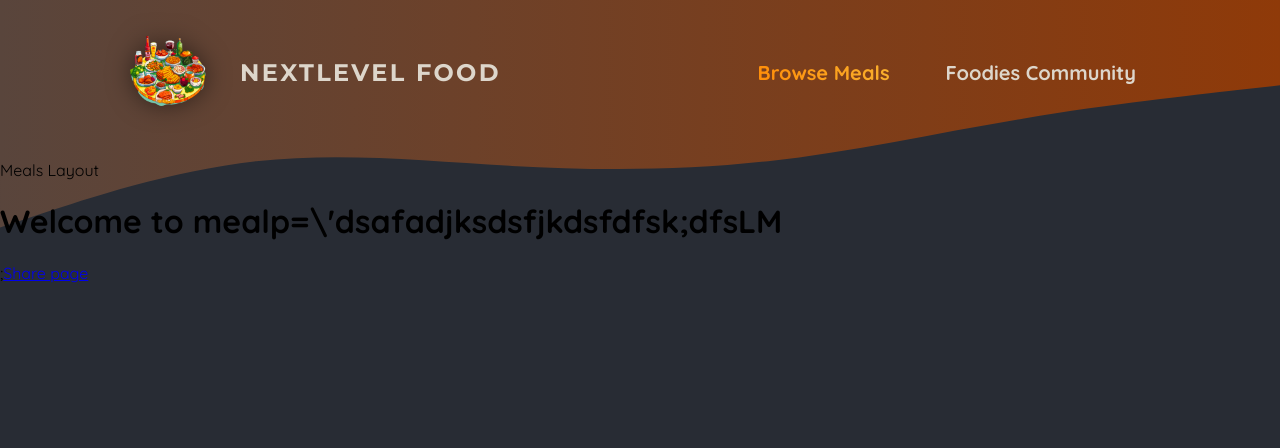
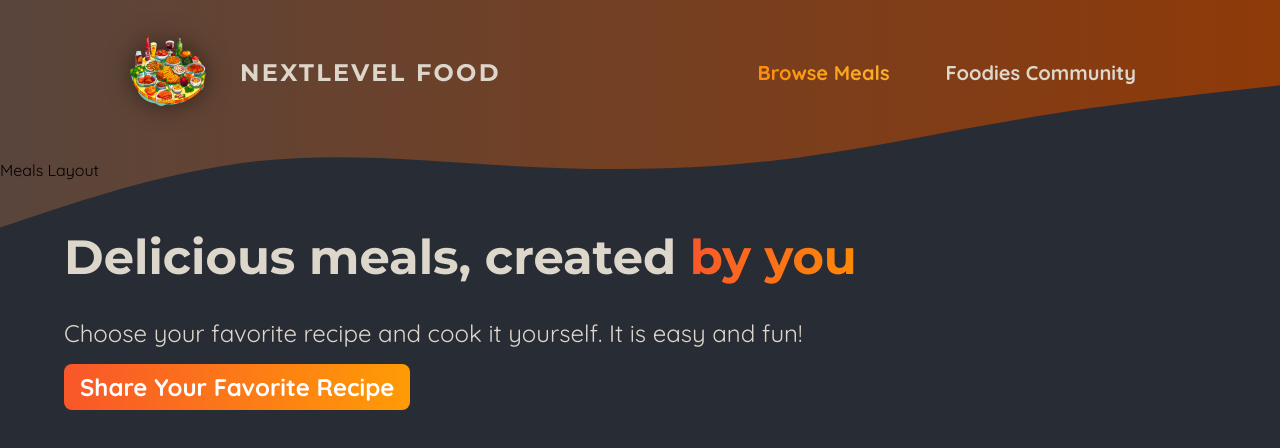
Before and after one commit to SamedyHUNX/nextjs, a Next.js app in the folder 05-onwards-foodies-starting-project/: page /meals in a window 1280 px wide. Shown: the top 448 px of the page. Built offline with nearby package versions, Linux system fonts and the light colour scheme.

Commit message:
master: community page

```diff
--- a/05-onwards-foodies-starting-project/app/meals/page.js
+++ b/05-onwards-foodies-starting-project/app/meals/page.js
@@ -1,10 +1,24 @@
 import Link from "next/link";
+import classes from "./page.module.css";
 
 export default function MealsPage() {
   return (
     <>
-      <h1>Welcome to mealp=\'dsafadjksdsfjkdsfdfsk;dfsLM</h1>;
-      <Link href="/meals/share">Share page</Link>
+      <header className={classes.header}>
+        <h1>
+          Delicious meals, created{" "}
+          <span className={classes.highlight}>by you </span>
+        </h1>
+        <p>
+          Choose your favorite recipe and cook it yourself. It is easy and fun!
+        </p>
+        <p className={classes.cta}>
+          <Link href="/meals/share">Share Your Favorite Recipe</Link>
+        </p>
+      </header>
+      <main className={classes.main}>
+
+      </main>
     </>
   );
 }
--- /dev/null
+++ b/05-onwards-foodies-starting-project/app/meals/page.module.css
@@ -0,0 +1,51 @@
+.header {
+  gap: 3rem;
+  margin: 3rem auto 5rem auto;
+  width: 90%;
+  max-width: 75rem;
+  color: #ddd6cb;
+  font-size: 1.5rem;
+}
+
+.header h1 {
+  font-family: "Montserrat", sans-serif;
+}
+
+.highlight {
+  background: linear-gradient(90deg, #f9572a, #ff8a05);
+  background-clip: text;
+  -webkit-background-clip: text;
+  -webkit-text-fill-color: transparent;
+}
+
+.header p {
+  margin: 0;
+}
+
+.cta a {
+  display: inline-block;
+  margin-top: 1rem;
+  padding: 0.5rem 1rem;
+  border-radius: 0.5rem;
+  background: linear-gradient(90deg, #f9572a, #ff9b05);
+  color: #ffffff;
+  font-weight: bold;
+  text-decoration: none;
+}
+
+.loading {
+  text-align: center;
+  animation: loading 1.2s ease-in-out infinite;
+}
+
+@keyframes loading {
+  0% {
+    color: #e9e9e9;
+  }
+  50% {
+    color: #b89b84;
+  }
+  100% {
+    color: #e9e9e9;
+  }
+}
```
Also changed, not shown: 05-onwards-foodies-starting-project/app/components/meals/meal-grid.module.css (added, +10 -0 lines), 05-onwards-foodies-starting-project/app/components/meals/meal-item.js (added, +26 -0 lines), 05-onwards-foodies-starting-project/app/components/meals/meal-item.module.css (added, +75 -0 lines).
